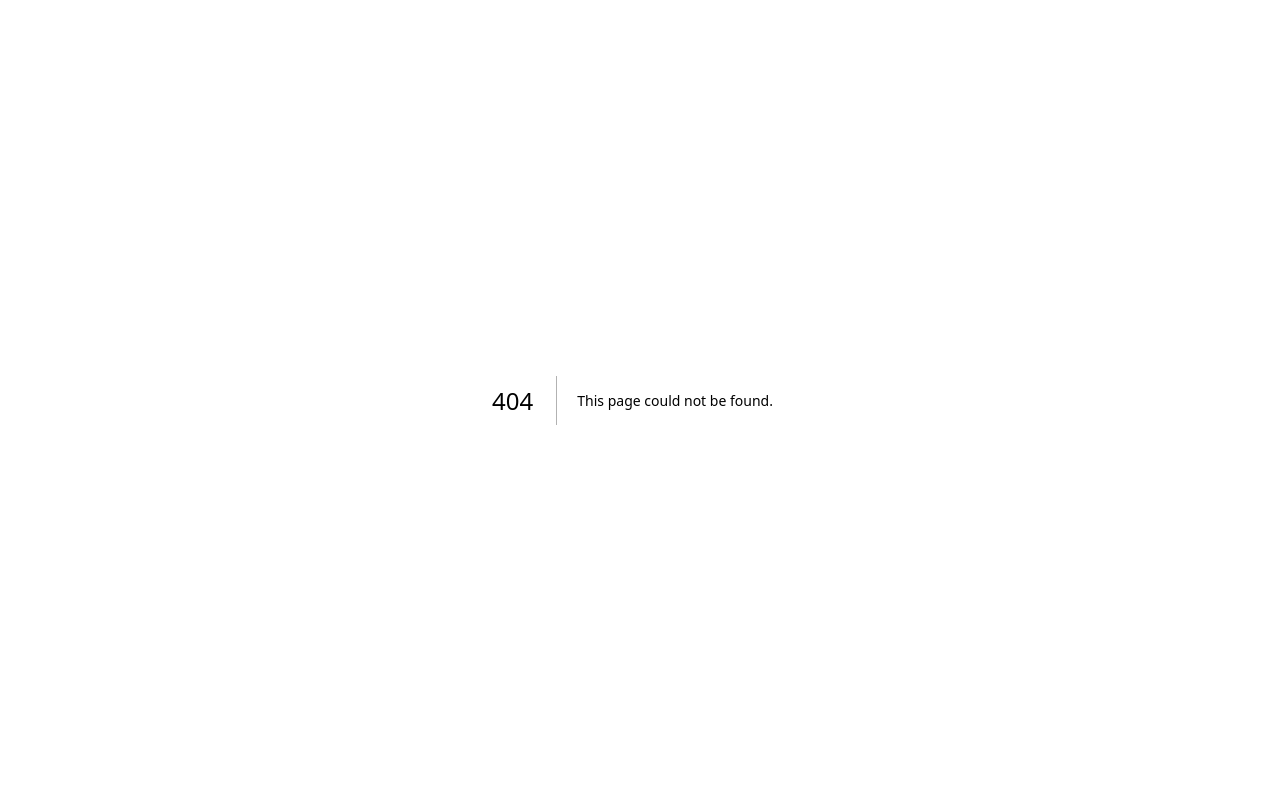
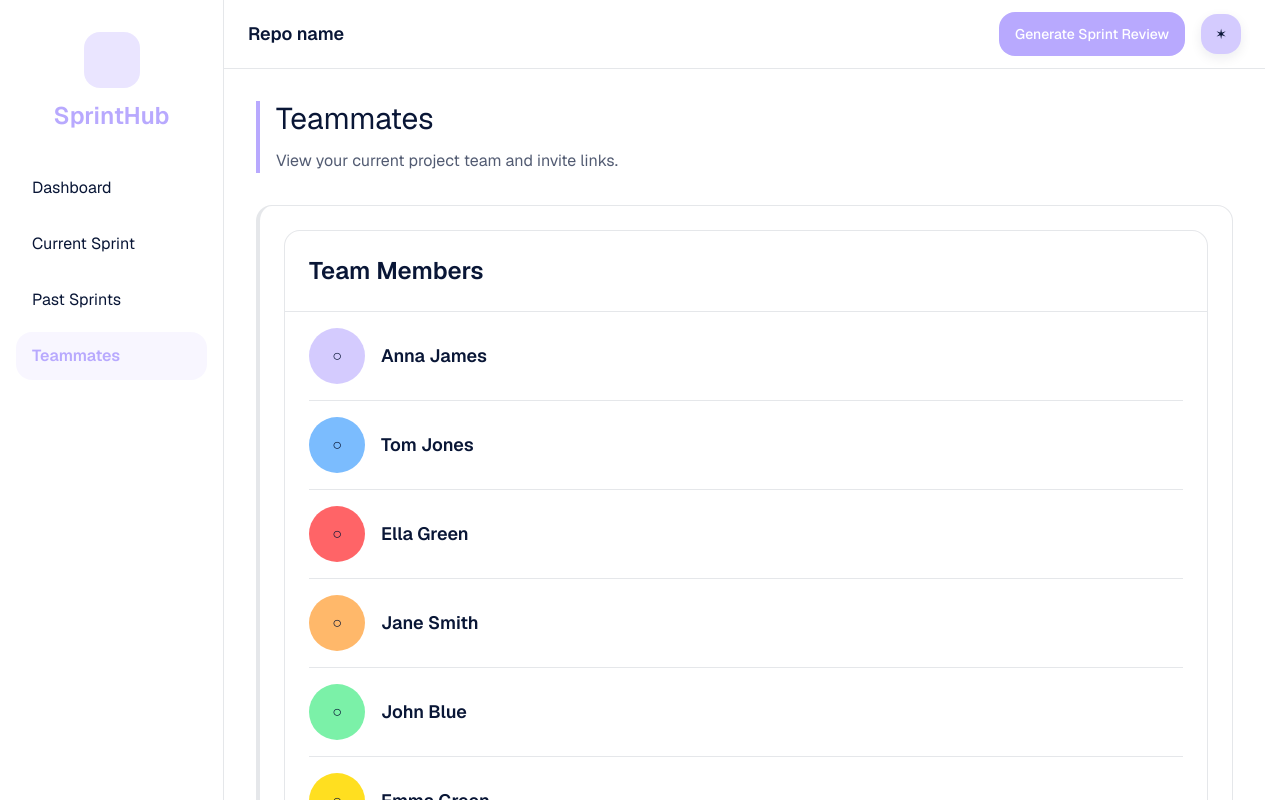
Before and after one commit to UOA-CS732-S1-2026/group-project-radiant-rabbits, a Next.js app: page /teammates in a window 1280 px wide. Before the commit this address had no page. Shown: the top 800 px of the page. Built offline with nearby package versions, Linux system fonts and the light colour scheme.

Commit message:
created teammates page

```diff
--- /dev/null
+++ b/src/app/(main)/teammates/page.tsx
@@ -0,0 +1,63 @@
+import Card from "@/components/ui/Card";
+import PageContainer from "@/components/ui/PageContainer";
+import SectionHeading from "@/components/ui/SectionHeading";
+
+const teammates = [
+  { name: "Anna James", avatarClass: "bg-brand-accent/60" },
+  { name: "Tom Jones", avatarClass: "bg-brand-primary" },
+  { name: "Ella Green", avatarClass: "bg-red-400" },
+  { name: "Jane Smith", avatarClass: "bg-orange-300" },
+  { name: "John Blue", avatarClass: "bg-green-300" },
+  { name: "Emma Green", avatarClass: "bg-yellow-300" },
+  { name: "Sam Smith", avatarClass: "bg-pink-300" },
+];
+
+function AvatarPlaceholder({ avatarClass }: { avatarClass: string }) {
+  return (
+    <div
+      className={`flex h-14 w-14 items-center justify-center rounded-full ${avatarClass} text-body-md font-medium text-brand-dark`}
+    >
+      ○
+    </div>
+  );
+}
+
+export default function TeammatesPage() {
+  return (
+    <PageContainer>
+      <SectionHeading
+        title="Teammates"
+        subtitle="View your current project team and invite links."
+      />
+
+      <Card className="border border-brand-dark/10 border-l-0 shadow-none">
+        <div className="rounded-xl border border-brand-dark/10 bg-brand-surface">
+          {/* Header */}
+          <div className="border-b border-brand-dark/10 px-lg py-lg">
+            <h2 className="text-h3 font-semibold text-brand-dark">
+              Team Members
+            </h2>
+          </div>
+
+          {/* List */}
+          <div className="px-lg py-md">
+            <div className="space-y-md">
+              {teammates.map((person) => (
+                <div
+                  key={person.name}
+                  className="flex items-center gap-md border-b border-brand-dark/10 pb-md"
+                >
+                  <AvatarPlaceholder avatarClass={person.avatarClass} />
+
+                  <p className="text-body-lg font-semibold text-brand-dark">
+                    {person.name}
+                  </p>
+                </div>
+              ))}
+            </div>
+          </div>
+        </div>
+      </Card>
+    </PageContainer>
+  );
+}
```
